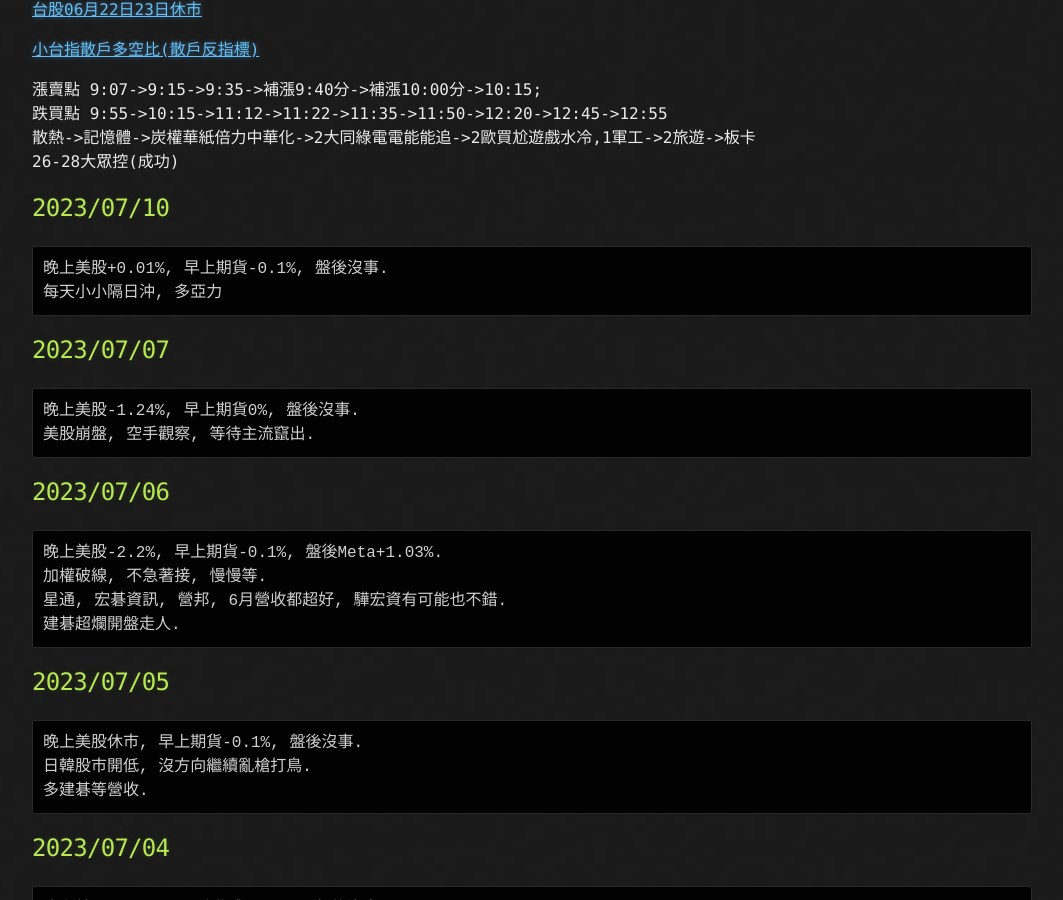
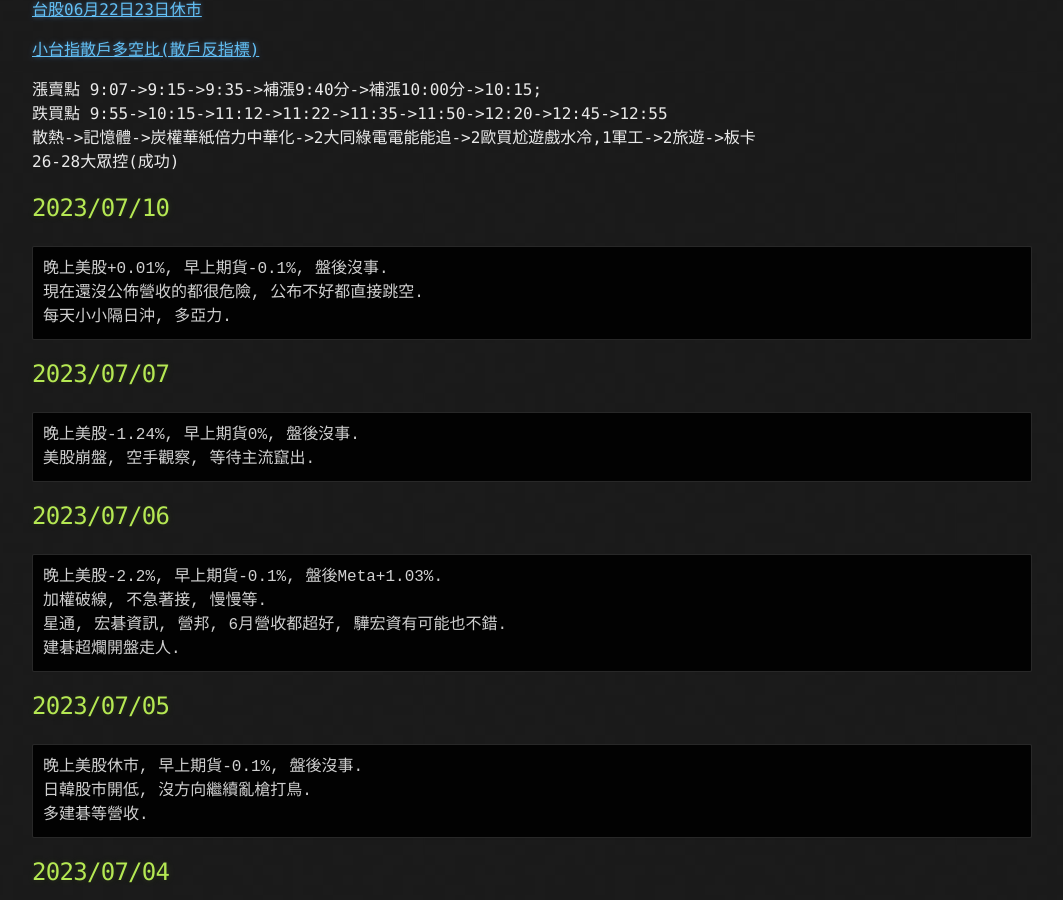
Before and after one commit to lepg5487/Stock_God, a Jekyll site: the page built from index.md, in a window 1280 px wide and 900 px high, scrolled down 460 px. Shown: the whole window, without its empty margins (108-1171 px from the left). Built offline with Jekyll 4.4.1, drawn with Linux system fonts in a browser that asks for light colours; our own code applies the rules of GitHub Pages for plain Markdown files.

Commit message:
Update index.md

````diff
--- a/index.md
+++ b/index.md
@@ -24,7 +24,8 @@ layout: testlayouts
 ## 2023/07/10
 ```
 晚上美股+0.01%, 早上期貨-0.1%, 盤後沒事.
-每天小小隔日沖, 多亞力
+現在還沒公佈營收的都很危險, 公布不好都直接跳空.
+每天小小隔日沖, 多亞力.
 ```
 
 ## 2023/07/07
````
